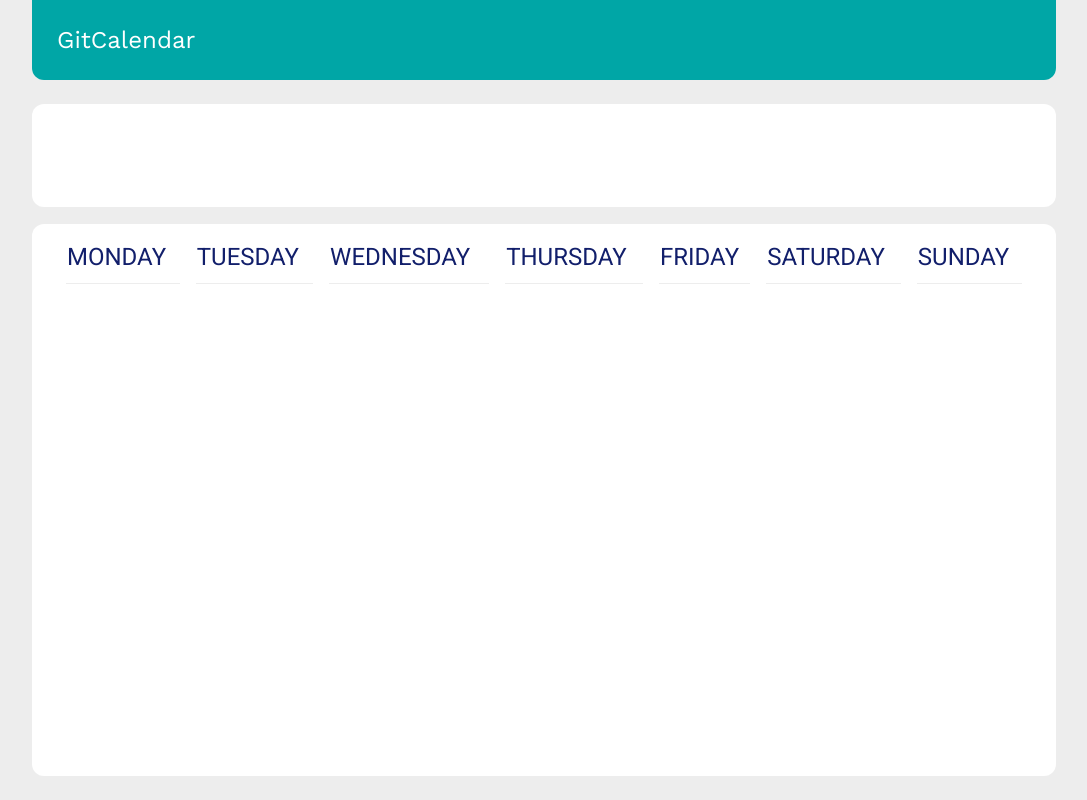
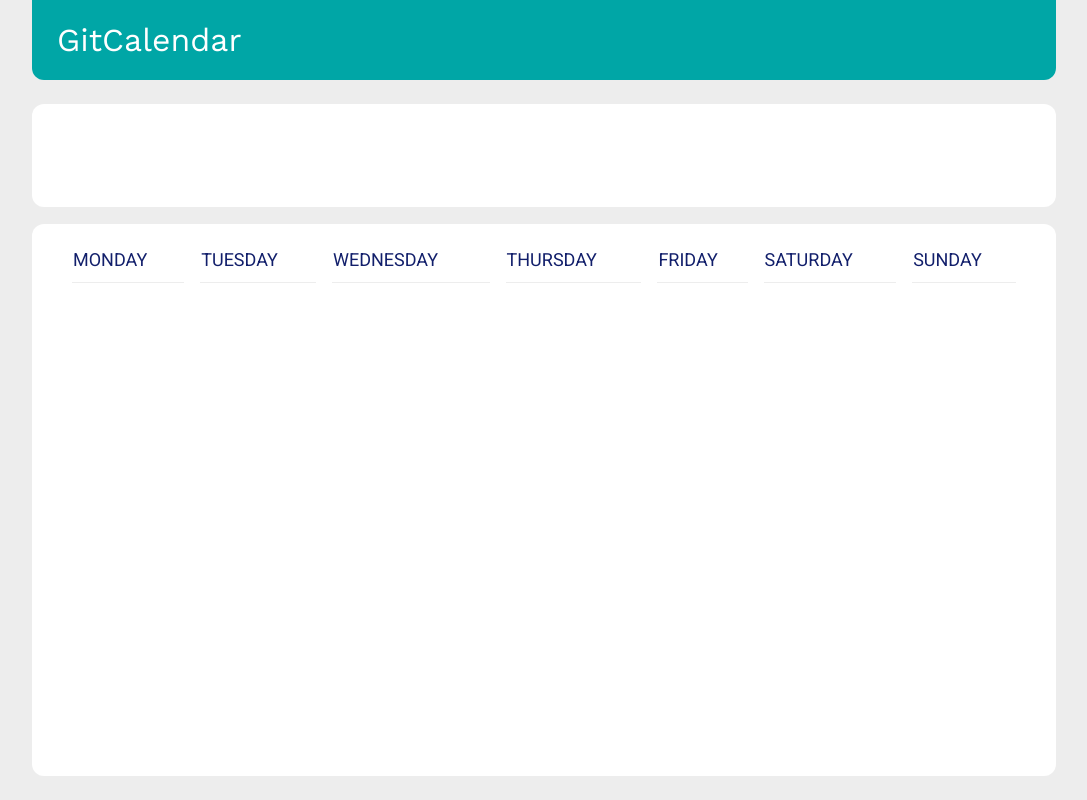
Before and after one commit to AlexIchenskiy/GitCalendar, a React (Create React App) app: page / in a window 1280 px wide. Shown: the whole page, without its empty margins (96-1183 px from the left). Built offline with nearby package versions, Linux system fonts and the light colour scheme.

Commit message:
chore: improve typography

```diff
--- a/src/components/Calendar/Calendar.responsive.scss
+++ b/src/components/Calendar/Calendar.responsive.scss
@@ -1,3 +1,13 @@
+@media only screen and (max-width: 992px) {
+  .calendar {
+    .calendar-table {
+      table {
+        padding: 16px 8px;
+      }
+    }
+  }
+}
+
 @media only screen and (max-width: 480px) {
   .calendar {
     height: calc(85% - 20px);
--- a/src/components/Calendar/Calendar.scss
+++ b/src/components/Calendar/Calendar.scss
@@ -23,7 +23,7 @@
     table {
       width: 100%;
       margin: 0;
-      padding: 18px;
+      padding: 24px;
       border-spacing: 16px 0;
 
       thead {
@@ -33,7 +33,7 @@
             width: auto;
             padding-bottom: 12px;
             text-align: left;
-            font-size: clamp(0.8rem, 2.25vw, 3vh);
+            font-size: clamp(0.8rem, 2.25vw, 2.25vh);
             color: colors.$color-primary-dark;
             border-bottom: 1px solid colors.$color-primary-light;
           }
--- a/src/components/Header/Header.scss
+++ b/src/components/Header/Header.scss
@@ -15,7 +15,7 @@
   h1 {
     @include mixins.font-secondary;
     margin: 0;
-    font-size: clamp(1rem, 4vw, 1.5rem);
+    font-size: clamp(1rem, 4vw, 4vh);
     color: colors.$color-secondary-light;
   }
 }
```
